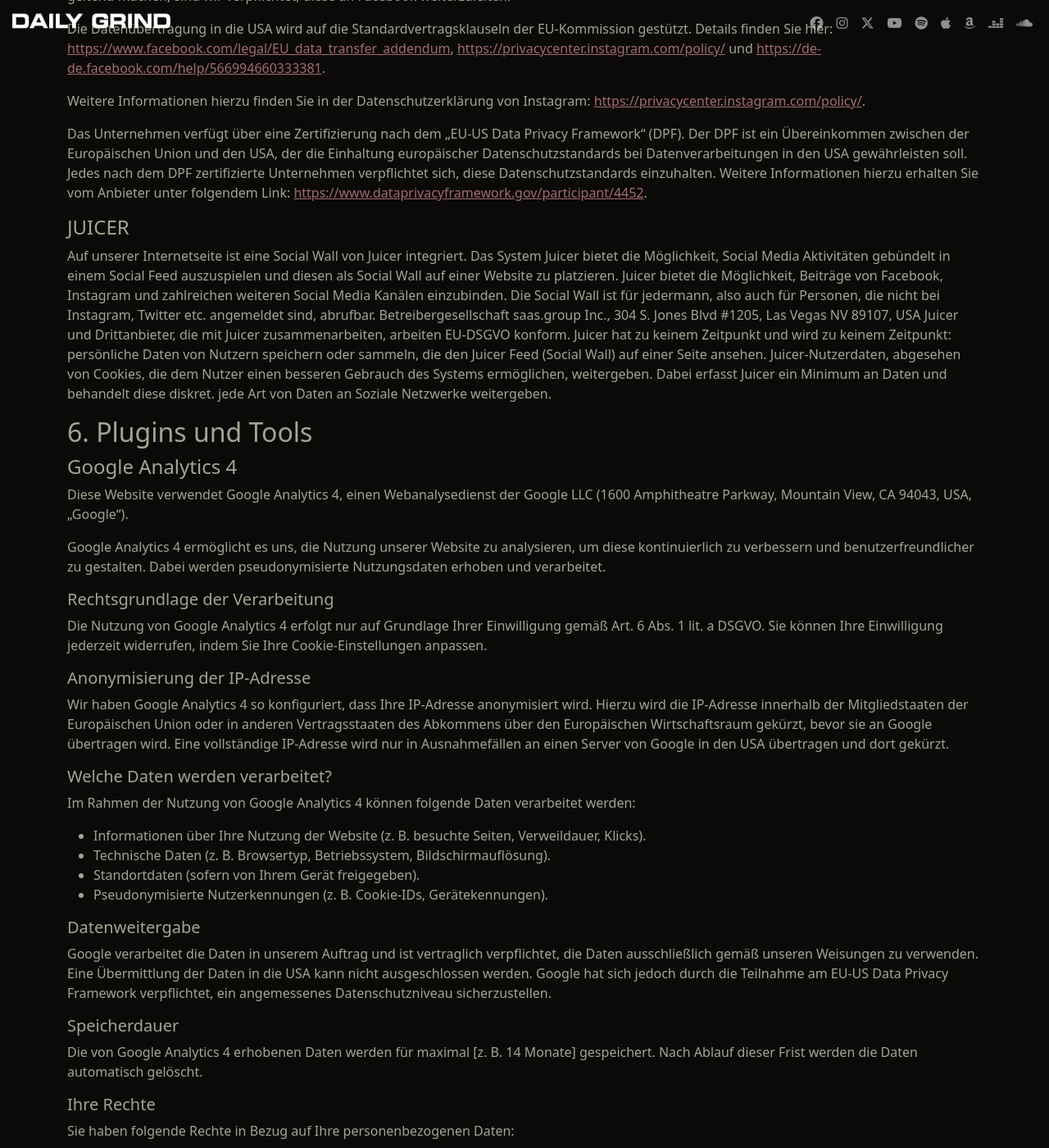
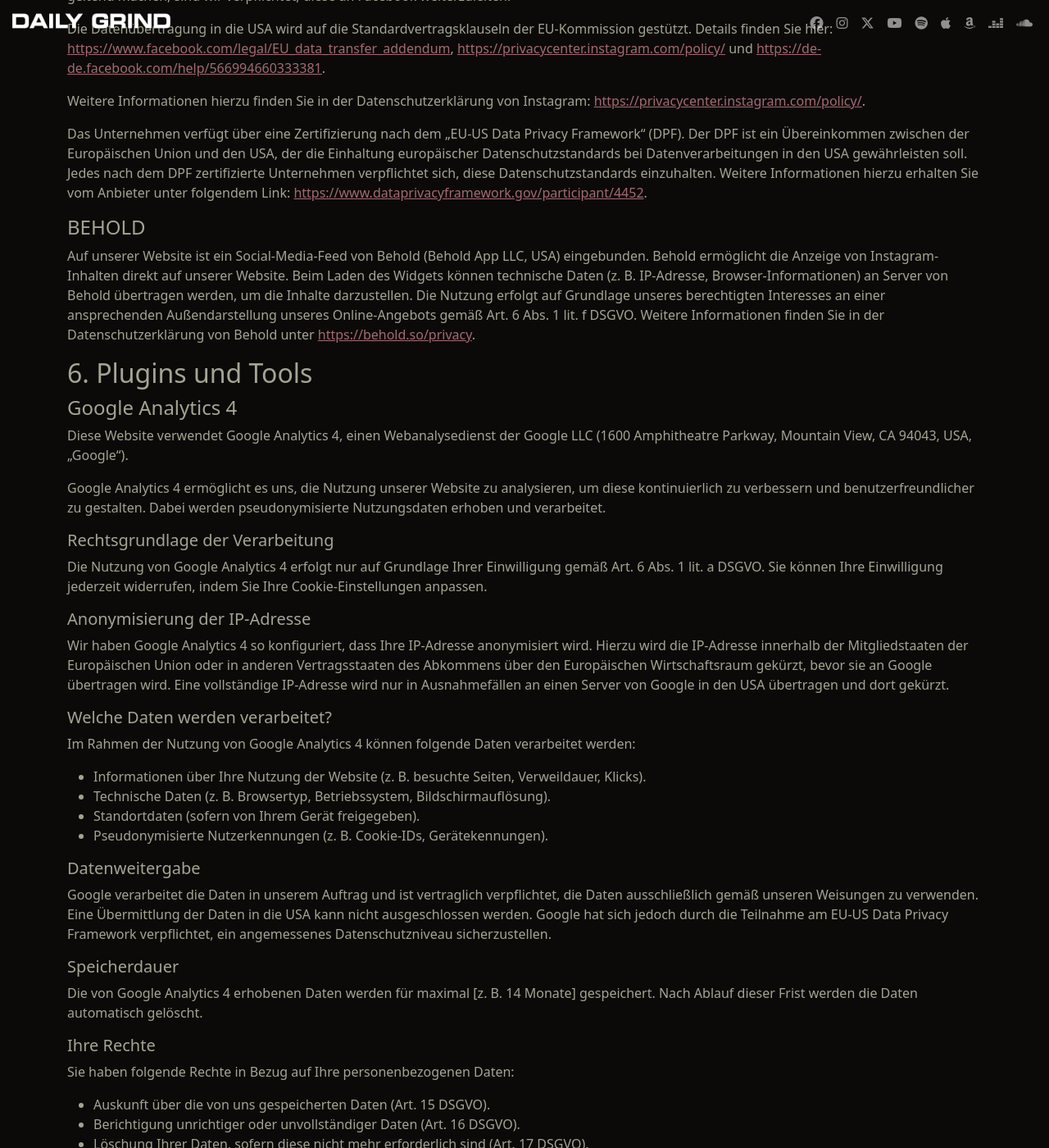
Before and after one commit to ctreffs/dailygrindband.com, a Jekyll site: the page built from privacy.md, in a window 1280 px wide and 1400 px high, scrolled down 5466 px. Shown: the whole window at 82% size. Built offline with Jekyll 4.4.1, drawn with Linux system fonts in a browser that asks for light colours; comment, search, counter and statistics services are not loaded.

Commit message:
feat(social-feed): replace Juicer iframe with Behold.so widget (#65)

```diff
--- a/_config.yml
+++ b/_config.yml
@@ -28,6 +28,7 @@ baseurl: "" # the subpath of your site, e.g. /blog
 url: "https://dailygrindband.com" # the base hostname & protocol for your site, e.g. http://example.com
 permalink: posts/:year/:month/:day/:title:output_ext
 google-analytics-id: G-WP4DSSB93G
+behold-feed-id: "XN95qguQK97MlfBRorMx"
 
 # Hero
 hero-carousel:
--- a/_sass/_base.scss
+++ b/_sass/_base.scss
@@ -176,3 +176,11 @@ img.album {
     transform: rotate(180deg);
   }
 }
+
+/* Behold Social Feed Widget */
+.behold-widget-wrapper {
+  min-height: 320px;
+  figure[data-behold-id] {
+    margin: 0;
+  }
+}
--- a/privacy.md
+++ b/privacy.md
@@ -355,13 +355,10 @@ Informationen hierzu erhalten Sie vom Anbieter unter folgendem Link:
 <a href="https://www.dataprivacyframework.gov/participant/4452">https://www.dataprivacyframework.gov/participant/4452</a>.
 </p>
 
-<h4>JUICER</h4>
+<h4>BEHOLD</h4>
 
 <p>
-Auf unserer Internetseite ist eine Social Wall von Juicer integriert. Das System Juicer bietet die Möglichkeit, Social Media Aktivitäten gebündelt in einem Social Feed auszuspielen und diesen als Social Wall auf einer Website zu platzieren. Juicer bietet die Möglichkeit, Beiträge von Facebook, Instagram und zahlreichen weiteren Social Media Kanälen einzubinden. Die Social Wall ist für jedermann, also auch für Personen, die nicht bei Instagram, Twitter etc. angemeldet sind, abrufbar. Betreibergesellschaft saas.group Inc., 304 S. Jones Blvd #1205, Las Vegas NV 89107, USA Juicer und Drittanbieter, die mit Juicer zusammenarbeiten, arbeiten EU-DSGVO konform. Juicer hat zu keinem Zeitpunkt und wird zu keinem Zeitpunkt:
-persönliche Daten von Nutzern speichern oder sammeln, die den Juicer Feed (Social Wall) auf einer Seite ansehen.
-Juicer-Nutzerdaten, abgesehen von Cookies, die dem Nutzer einen besseren Gebrauch des Systems ermöglichen, weitergeben. Dabei erfasst Juicer ein Minimum an Daten und behandelt diese diskret.
-jede Art von Daten an Soziale Netzwerke weitergeben.
+Auf unserer Website ist ein Social-Media-Feed von Behold (Behold App LLC, USA) eingebunden. Behold ermöglicht die Anzeige von Instagram-Inhalten direkt auf unserer Website. Beim Laden des Widgets können technische Daten (z. B. IP-Adresse, Browser-Informationen) an Server von Behold übertragen werden, um die Inhalte darzustellen. Die Nutzung erfolgt auf Grundlage unseres berechtigten Interesses an einer ansprechenden Außendarstellung unseres Online-Angebots gemäß Art. 6 Abs. 1 lit. f DSGVO. Weitere Informationen finden Sie in der Datenschutzerklärung von Behold unter <a href="https://behold.so/privacy" target="_blank" rel="noopener noreferrer">https://behold.so/privacy</a>.
 </p>
 
 <h2>6. Plugins und Tools</h2>
```
Also changed, not shown: PROJECT.md (+1 -1 lines), _includes/social-feed.html (+20 -11 lines), conductor/site-improvements-plan.md (+6 -6 lines).
